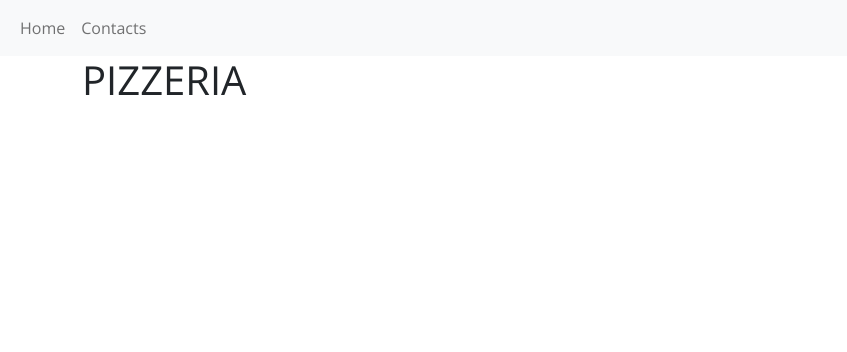
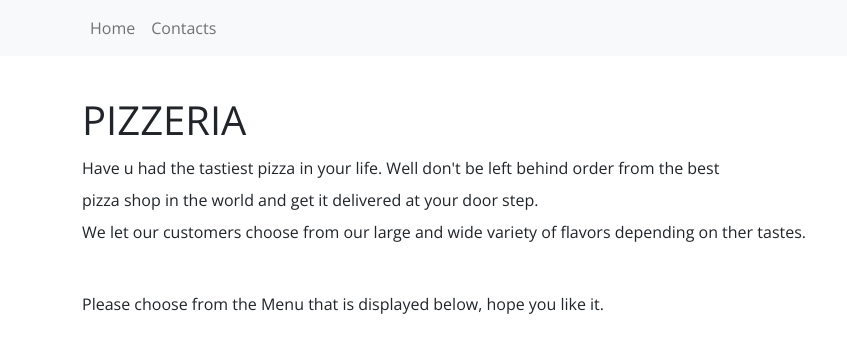
Before and after one commit to remayuen/IP-4.0, a plain HTML site: page index.html in a window 1280 px wide. Shown: the whole page, without its empty margins (0-847 px from the left). Drawn offline with nearby package versions, Linux system fonts and the light colour scheme.

Commit message:
added the heading description and styled it

```diff
--- a/css/stylesheet.css
+++ b/css/stylesheet.css
@@ -1,3 +1,13 @@
-body{
+body {
   font-family: 'Open Sans', sans-serif;
 }
+
+/* HEADING SECTION */
+
+.heading-Section{
+  padding: 40px;
+}
+
+p{
+line-height: 2;
+}
--- a/index.html
+++ b/index.html
@@ -17,7 +17,7 @@
 
   <!--NAV BAR-->
   <nav class="navbar navbar-expand-lg navbar-light bg-light">
-    <div class="container-fluid">
+    <div class="container">
       <ul class="navbar-nav">
         <li class="nav-item"><a class="nav-link" href="#">Home</a></li>
         <li class="nav-item"><a class="nav-link" href="#">Contacts</a></li>
@@ -28,11 +28,16 @@
 
   <!--  HEADER SECTION -->
 
-  <section>
+  <section class="heading-Section">
 
     <div class="container">
       <h1>PIZZERIA</h1>
-      <p></p>
+      <p>Have u had the tastiest pizza in your life. Well don't be left behind order from the best <br> pizza shop in the world and get it delivered at your door step.
+      <br>
+      We let our customers choose from our large and wide variety of flavors depending on ther tastes.</p>
+      <br>
+      <p>Please choose from the Menu that is displayed below, hope you like it.</p>
+
     </div>
 
 
```
